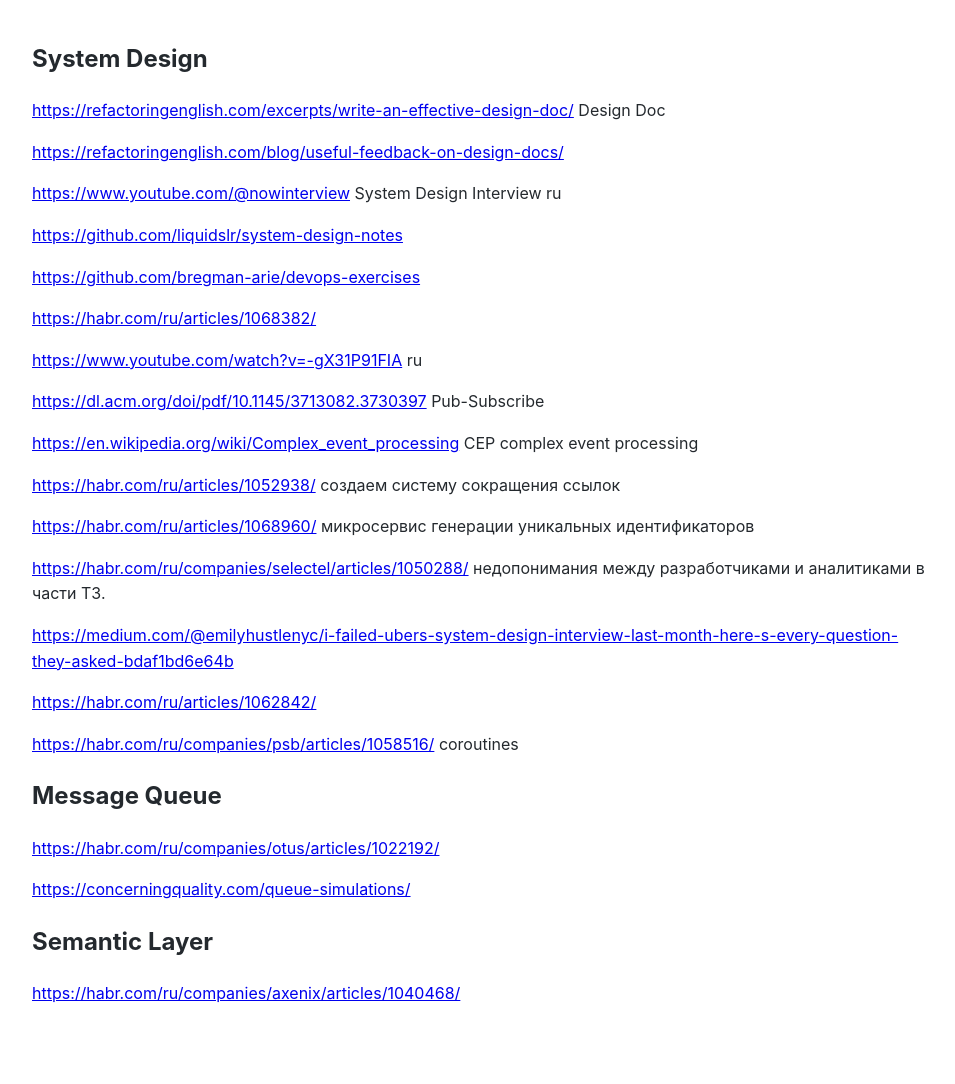
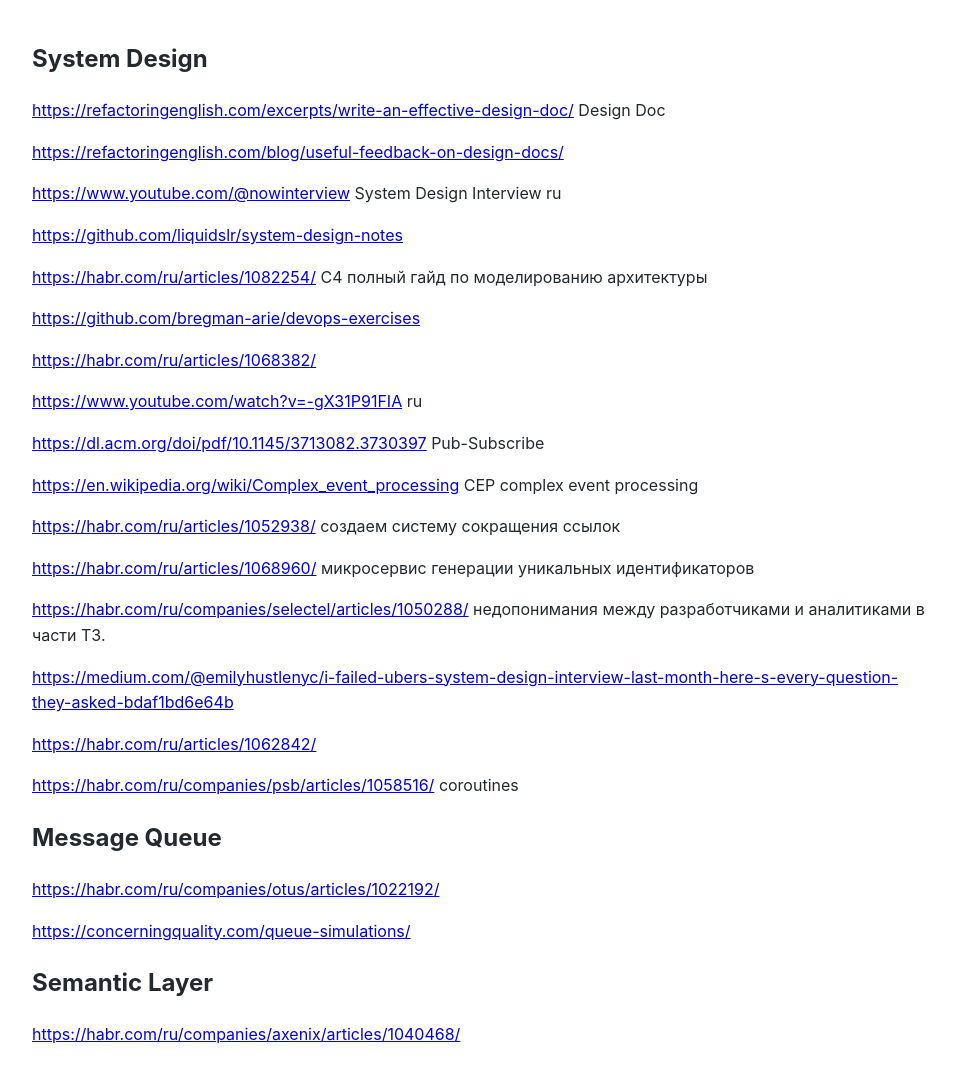
Before and after one commit to Michael-Lubinsky/michael-lubinsky.github.com, a Jekyll site: the page built from system_design/system_design.md, in a window 1280 px wide. Shown: the whole page, without its empty margins (158-1113 px from the left). Built offline with Jekyll 4.4.1, drawn with Linux system fonts in a browser that asks for light colours; our own code applies the rules of GitHub Pages for plain Markdown files; before the commit the page ends 1042 px from its top, so only the background shows below that.

Commit message:
Update system_design.md

```diff
--- a/system_design/system_design.md
+++ b/system_design/system_design.md
@@ -7,6 +7,8 @@
 <https://www.youtube.com/@nowinterview> System Design Interview ru
 
 <https://github.com/liquidslr/system-design-notes>
+
+<https://habr.com/ru/articles/1082254/> C4 полный гайд по моделированию архитектуры
 
 <https://github.com/bregman-arie/devops-exercises>
 
```
